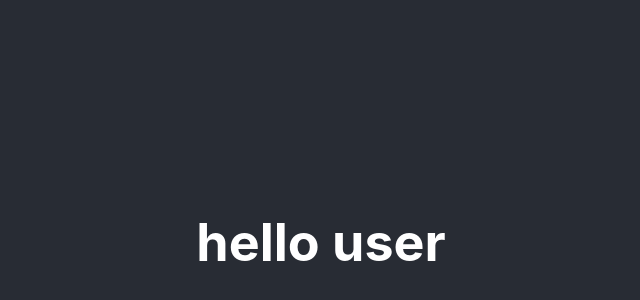
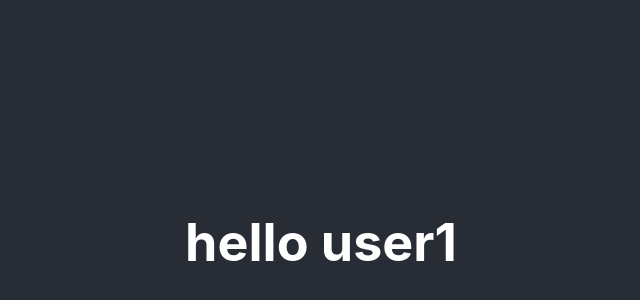
Before and after one commit to Chinni0316/react_class, a React (Create React App) app: page / in a window 1280 px wide. Shown: the part 158-458 px from the top of the page, without its empty margins (319-959 px from the left). Built offline with nearby package versions, Linux system fonts and the light colour scheme.

Commit message:
add hello user1

```diff
--- a/src/App.js
+++ b/src/App.js
@@ -6,7 +6,7 @@ function App() {
     <div className="App">
       <header className="App-header">
        <h1>
-        hello user
+        hello user1
        </h1>
       </header>
     </div>
```
